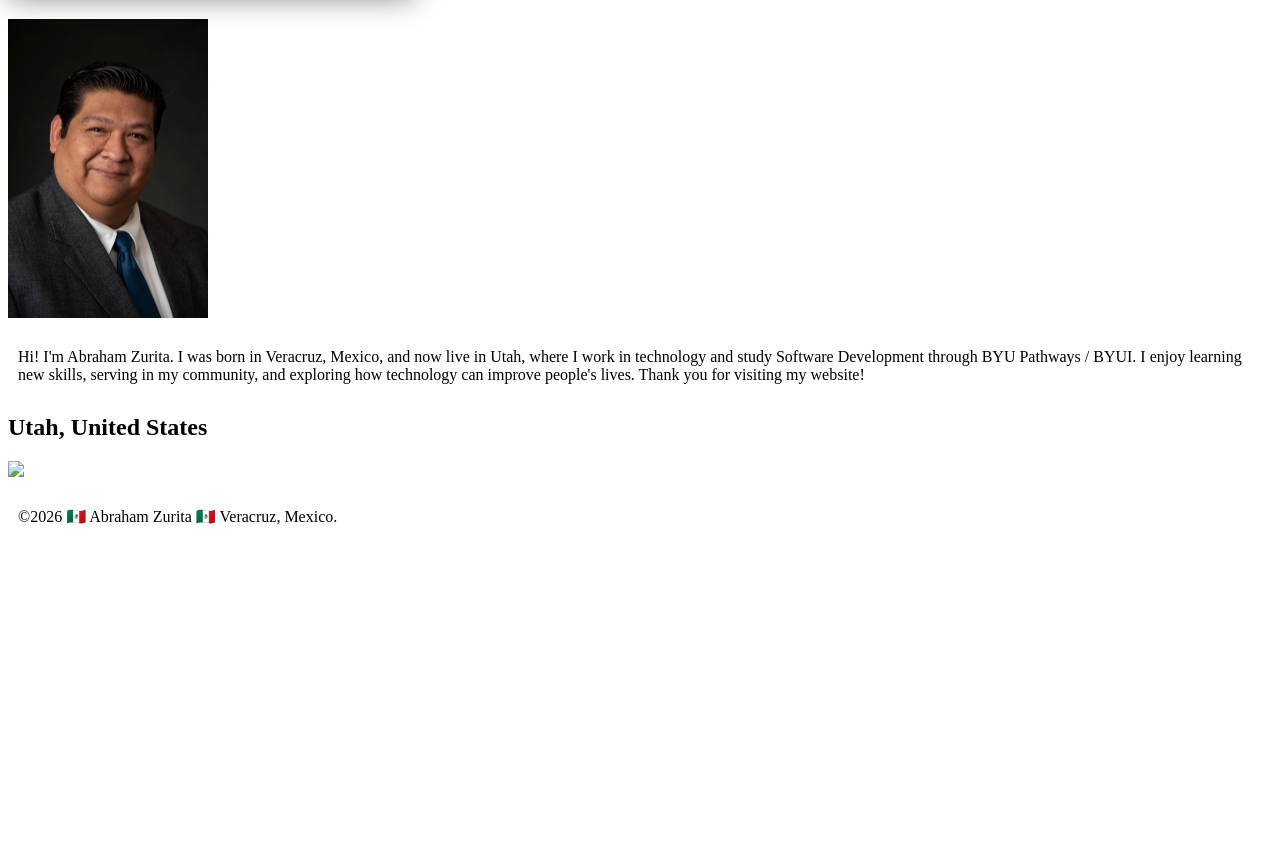
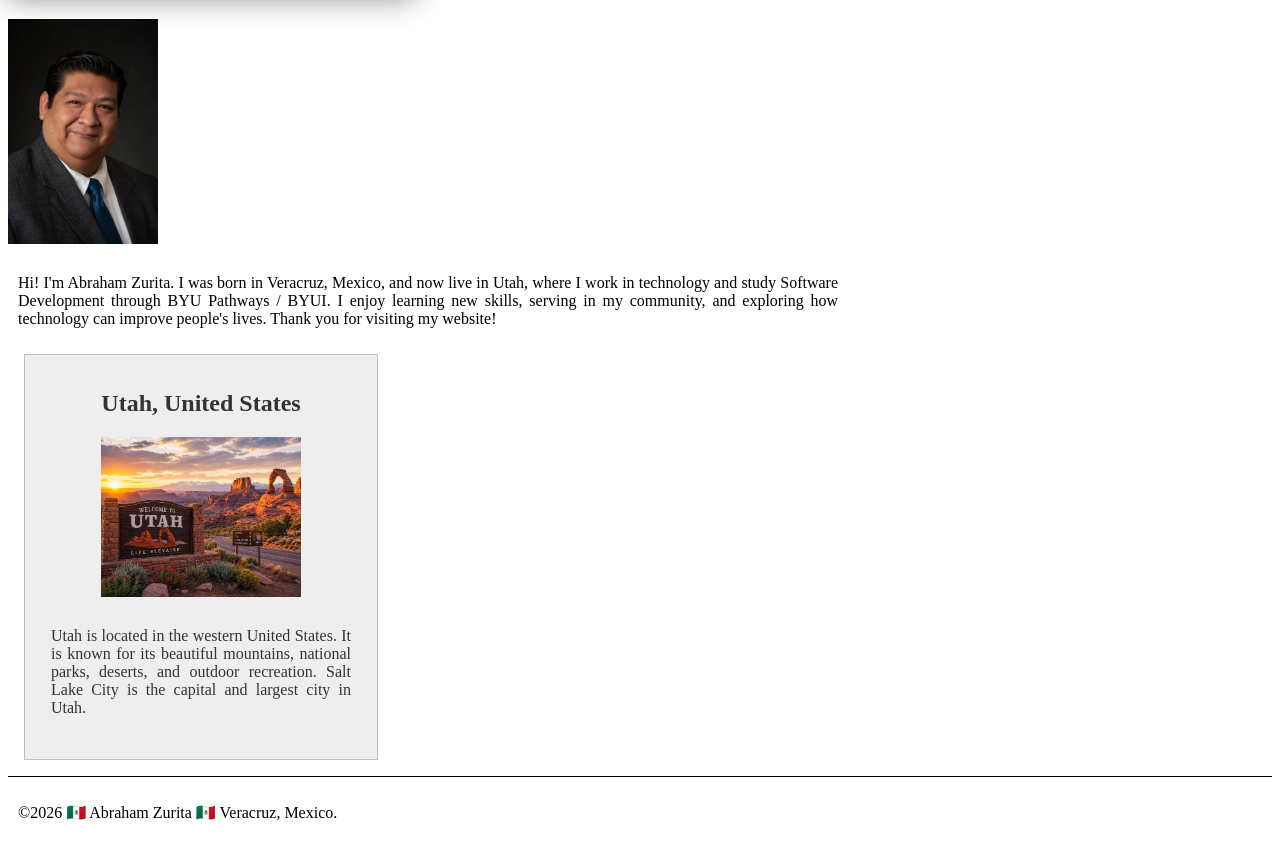
Before and after one commit to Azuritaldsbc/wdd130, a plain HTML site: page index.html in a window 1280 px wide. Shown: the part 211-1059 px from the top of the page. Before the commit the page ends 800 px from the top, so only its background shows below. Drawn offline with Linux system fonts and the light colour scheme.

Commit message:
all# On branch main

```diff
--- a/index.html
+++ b/index.html
@@ -20,7 +20,7 @@
     <main>
         <h1>Abraham Zurita | WDD 130</h1>
 
-        <img src="images/profile.jpg" alt="Abraham Zurita." width="200">
+        <img src="images/profile.jpg" alt="Abraham Zurita.">
         <p>
             Hi! I'm Abraham Zurita. I was born in Veracruz, Mexico,
             and now live in Utah, where I work in technology and study Software Development
@@ -30,10 +30,16 @@
     </main>
     <aside>
         <h2> Utah, United States</h2>
-        <img src="images/" </aside>
-        <footer>
-            <p>©2026 🇲🇽 Abraham Zurita 🇲🇽 Veracruz, Mexico. </p>
-        </footer>
+        <img src="images/utah-landscape.jpeg" alt="Utah Landscape">
+        <p>
+            Utah is located in the western United States. It is known for its
+            beautiful mountains, national parks, deserts, and outdoor recreation.
+            Salt Lake City is the capital and largest city in Utah.
+        </p>
+    </aside>
+    <footer>
+        <p>©2026 🇲🇽 Abraham Zurita 🇲🇽 Veracruz, Mexico. </p>
+    </footer>
 </body>
 
 </html>
--- a/styles/styles.css
+++ b/styles/styles.css
@@ -1,3 +1,7 @@
+main {
+    max-width: 840px;
+}
+
 nav {
     background-color: darkblue;
     padding: 10px;
@@ -19,4 +23,32 @@ h1 {
 
 p {
     padding: 10px;
+    text-align: justify;
 }
+
+aside {
+    width: 20rem;
+    margin: 1rem;
+    border: 1px solid rgb(0 0 0 / 0.2);
+    padding: 1rem;
+    background-color: #eee;
+    color: #333;
+    text-align: center;
+}
+
+aside img {
+    width: 200px;
+    height: auto;
+}
+
+main img {
+    width: 150px;
+    height: auto;
+}
+
+footer {
+    margin-top: 1rem;
+    border-top: 1px solid #000;
+    text-align: center;
+
+}
```
Also changed, not shown: images/utah-landscape.jpeg (added).
